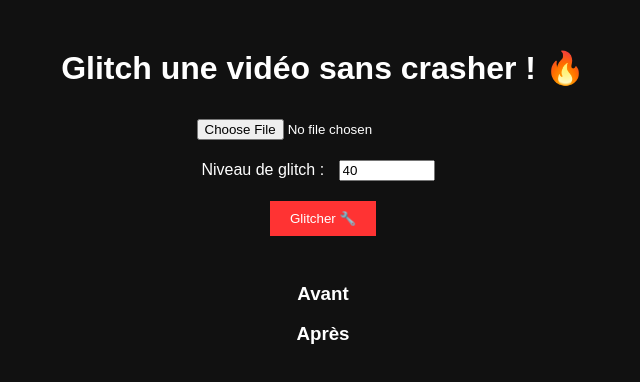
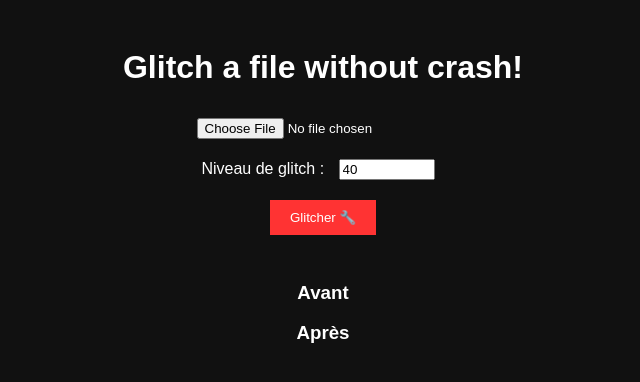
Before and after one commit to Cazozozop/Glitch, a plain HTML site: page index.html in a window 1280 px wide. Shown: the whole page, without its empty margins (317-957 px from the left). Drawn offline with Linux system fonts and the light colour scheme.

Commit message:
Update index.html

```diff
--- a/index.html
+++ b/index.html
@@ -2,7 +2,7 @@
 <html lang="fr">
 <head>
   <meta charset="UTF-8">
-  <title>Glitch Video Optimisé</title>
+  <title>Glitch files online</title>
   <style>
     body {
       font-family: sans-serif;
@@ -29,7 +29,7 @@
   </style>
 </head>
 <body>
-  <h1>Glitch une vidéo sans crasher ! 🔥</h1>
+  <h1>Glitch a file without crash!</h1>
 
   <input type="file" id="fileInput" accept="video/mp4,video/quicktime,image/*,audio/mpeg">
   <br>
```
